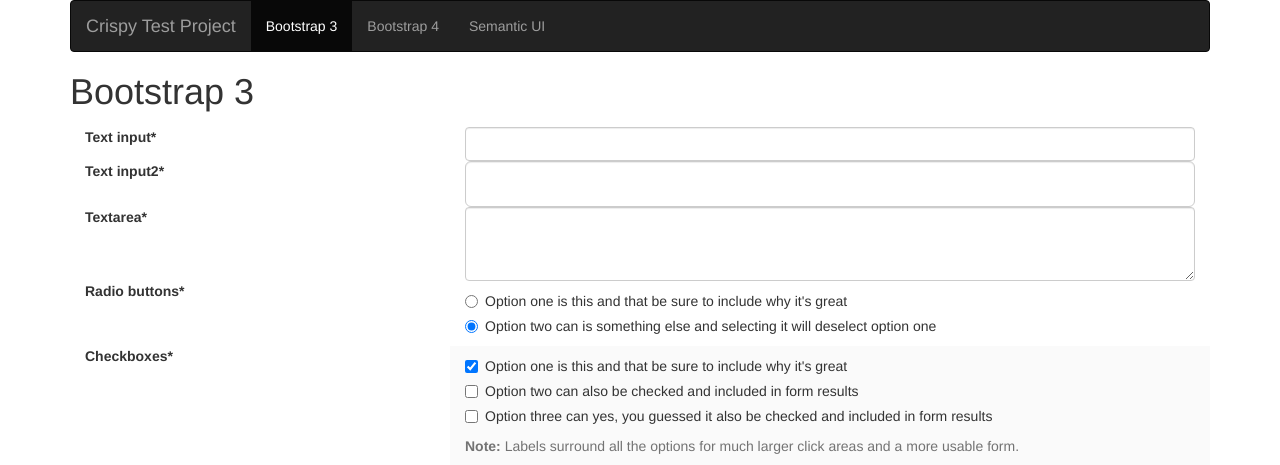
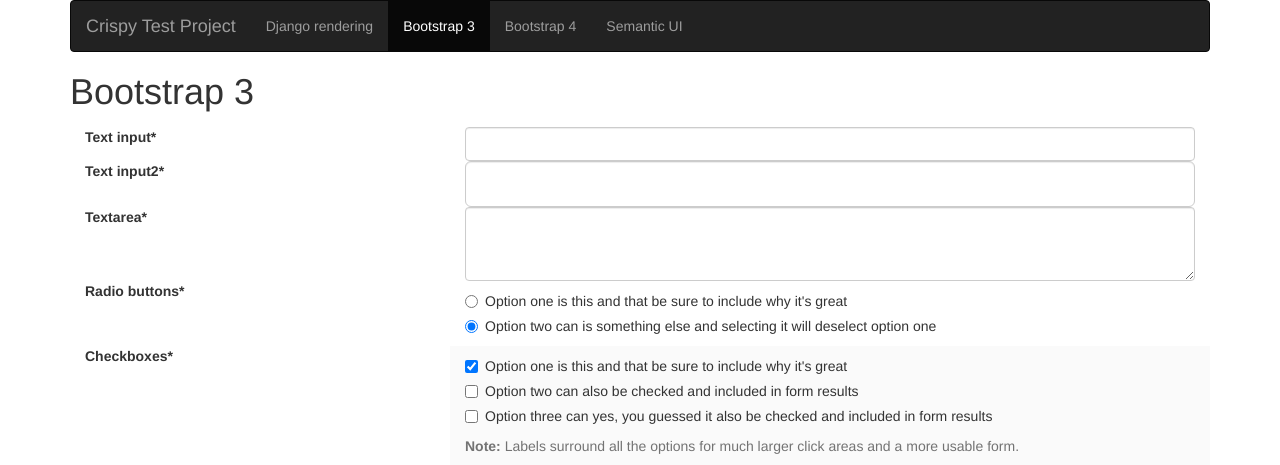
Before and after one commit to django-crispy-forms/crispy-test-project, a Django app: page /bootstrap3 in a window 1280 px wide. Shown: the top 465 px of the page. Run offline with Django 3.2, Linux system fonts and the light colour scheme; some libraries are stand-ins or nearby versions.

Commit message:
Fix topbar menu
- only the link to the current tab should be marked as "active"
- each tab should link to all other tabs

```diff
--- a/bootstrap3/templates/bootstrap3/index.html
+++ b/bootstrap3/templates/bootstrap3/index.html
@@ -15,9 +15,10 @@
             </div>
             <div class="collapse navbar-collapse" id="bs-example-navbar-collapse-1">
                 <ul class="nav navbar-nav">
+                    <li><a href="{% url 'django_rendering.views.index' %}">Django rendering</a></li>
                     <li class="active"><a href="{% url 'bootstrap3.views.index' %}">Bootstrap 3<span class="sr-only">(current)</span></a></li>
-                    <li><a href="{% url 'bootstrap4.views.index' %}">Bootstrap 4<span class="sr-only">(current)</span></a></li>
-                    <li><a href="{% url 'semantic.views.index' %}">Semantic UI<span class="sr-only">(current)</span></a></li>
+                    <li><a href="{% url 'bootstrap4.views.index' %}">Bootstrap 4</a></li>
+                    <li><a href="{% url 'semantic.views.index' %}">Semantic UI</a></li>
                 </ul>
             </div>
         </div>
--- a/bootstrap4/templates/bootstrap4/index.html
+++ b/bootstrap4/templates/bootstrap4/index.html
@@ -14,8 +14,8 @@
     <li class="nav-item active">
      <a class="nav-link" href="{% url 'bootstrap4.views.index' %}">Bootstrap 4<span class="sr-only">(current)</span></a>
     </li>
-        <li class="nav-item">
-     <a class="nav-link" href="{% url 'semantic.views.index' %}">Semantic UI<span class="sr-only">(current)</span></a>
+    <li class="nav-item">
+     <a class="nav-link" href="{% url 'semantic.views.index' %}">Semantic UI</a>
     </li>
   </ul>
 </nav>
--- a/django_rendering/templates/django_rendering/index.html
+++ b/django_rendering/templates/django_rendering/index.html
@@ -12,10 +12,10 @@
       <a class="nav-link" href="{% url 'bootstrap3.views.index' %}">Bootstrap 3</a>
     </li>
     <li class="nav-item ">
-     <a class="nav-link" href="{% url 'bootstrap4.views.index' %}">Bootstrap 4<span class="sr-only">(current)</span></a>
+      <a class="nav-link" href="{% url 'bootstrap4.views.index' %}">Bootstrap 4</a>
     </li>
-        <li class="nav-item">
-     <a class="nav-link" href="{% url 'semantic.views.index' %}">Semantic UI<span class="sr-only">(current)</span></a>
+    <li class="nav-item">
+      <a class="nav-link" href="{% url 'semantic.views.index' %}">Semantic UI</a>
     </li>
   </ul>
 </nav>
--- a/semantic/templates/semantic/index.html
+++ b/semantic/templates/semantic/index.html
@@ -5,6 +5,7 @@
 <div class="ui inverted segment">
     <div class="ui inverted secondary pointing text menu">
         <div class="header item">Crispy Test Project</div>
+        <a class="item" href="{% url 'django_rendering.views.index' %}">Django rendering</a>
         <a class="item" href="{% url 'bootstrap3.views.index' %}">Bootstrap 3</a>
         <a class="item" href="{% url 'bootstrap4.views.index' %}">Bootstrap 4</a>
         <a class="active item" href="{% url 'semantic.views.index' %}"><i class="selected radio icon"></i> Semantic UI</a>
```
